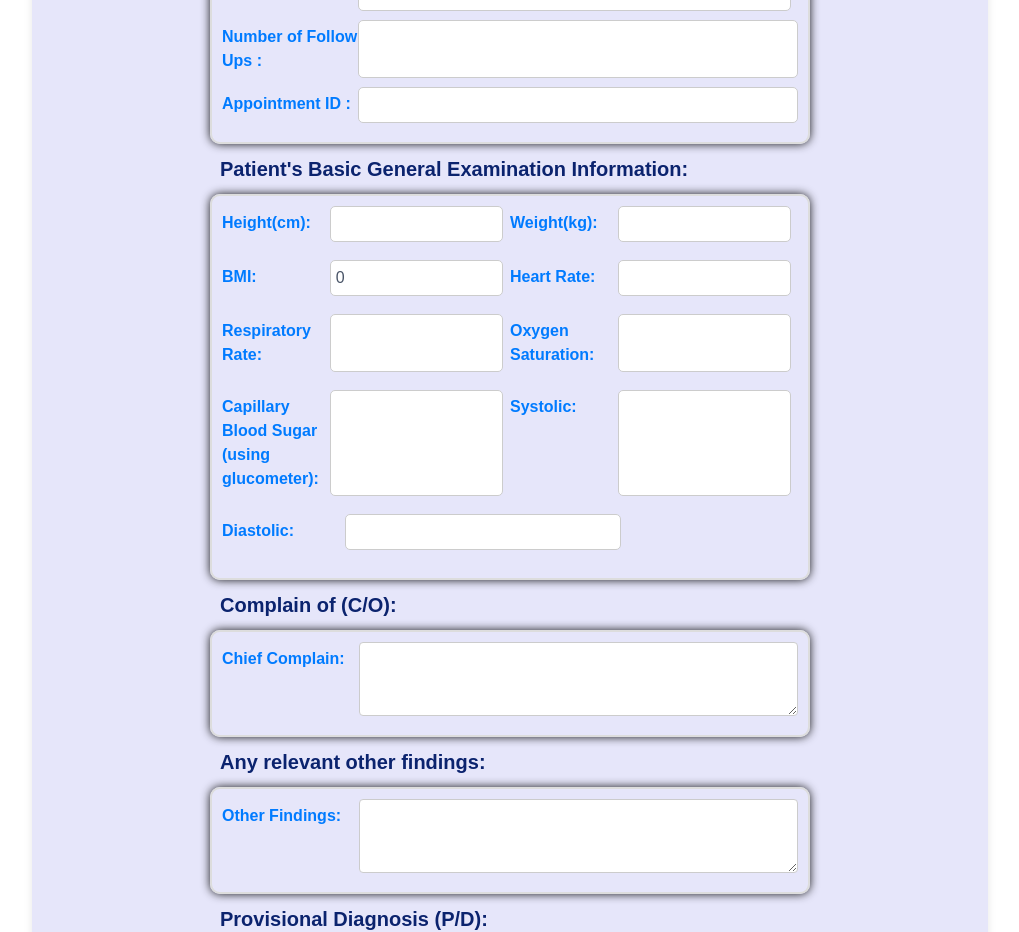
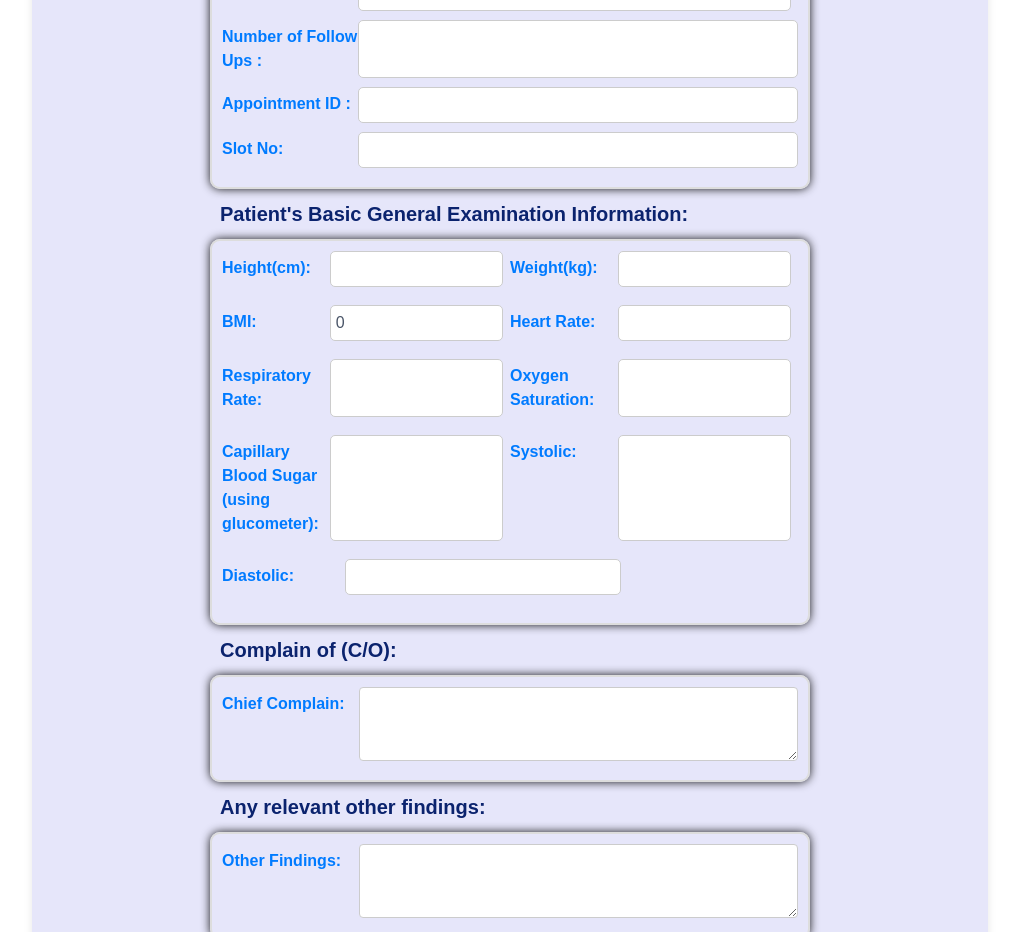
Before and after one commit to Userride/padi, a React (Vite) app in the folder paediprime-frontend/: page /doctor-interface in a window 1280 px wide. Shown: the part 1260-2192 px from the top of the page, without its empty margins (130-1149 px from the left). Built offline with nearby package versions, Linux system fonts and the light colour scheme; a web font is replaced by a local one.

Commit message:
Update DoctorInterface.jsx

```diff
--- a/paediprime-frontend/src/components/Home/DoctorInterface.jsx
+++ b/paediprime-frontend/src/components/Home/DoctorInterface.jsx
@@ -68,6 +68,8 @@ function DoctorInterface() {
     present_visit: '',
     last_visit: '',
     visit_number: '',
+    appointment_id: '',
+    slot_no: '',
     phone_number: '',
     email_address: '',
     medical_history: '',
@@ -333,7 +335,7 @@ function DoctorInterface() {
       };
 
       const response = await axios.post(
-        'https://paediprime-4chb.onrender.com/api/prescription',
+        'http://localhost:5000/api/prescription',
         payload
       );
       alert('Prescription saved successfully!');
@@ -475,6 +477,12 @@ function DoctorInterface() {
                   <div className="form-group2">
                     <label htmlFor="appointment_id">Appointment ID :</label>
                     <input type="text" id="appointment_id" name="appointment_id" onChange={handleInputChange} />
+                  </div>
+                </div>
+                <div className="form-row">
+                  <div className="form-group2">
+                    <label htmlFor="slot_no">Slot No:</label>
+                    <input type="text" id="slot_no" name="slot_no" onChange={handleInputChange} />
                   </div>
                 </div>
               </div>
```
